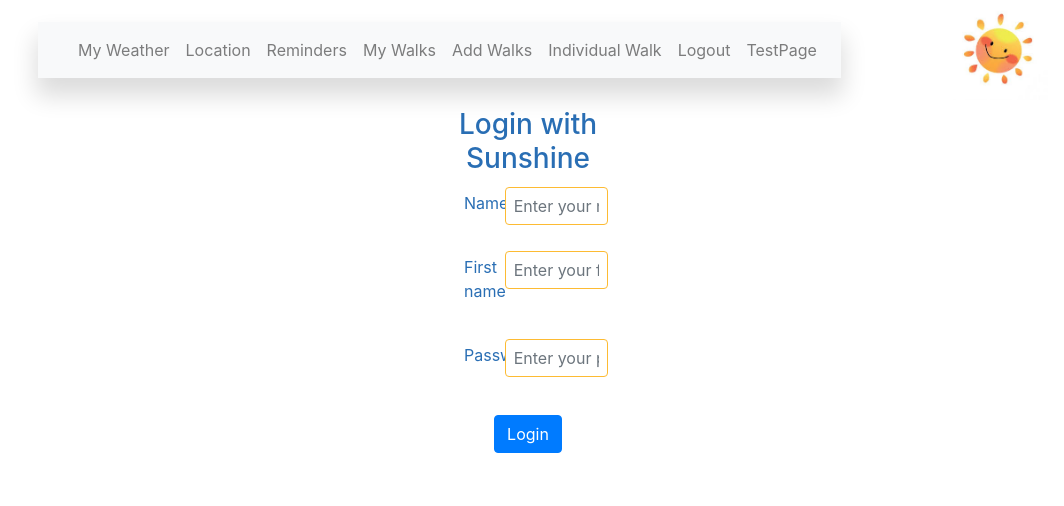
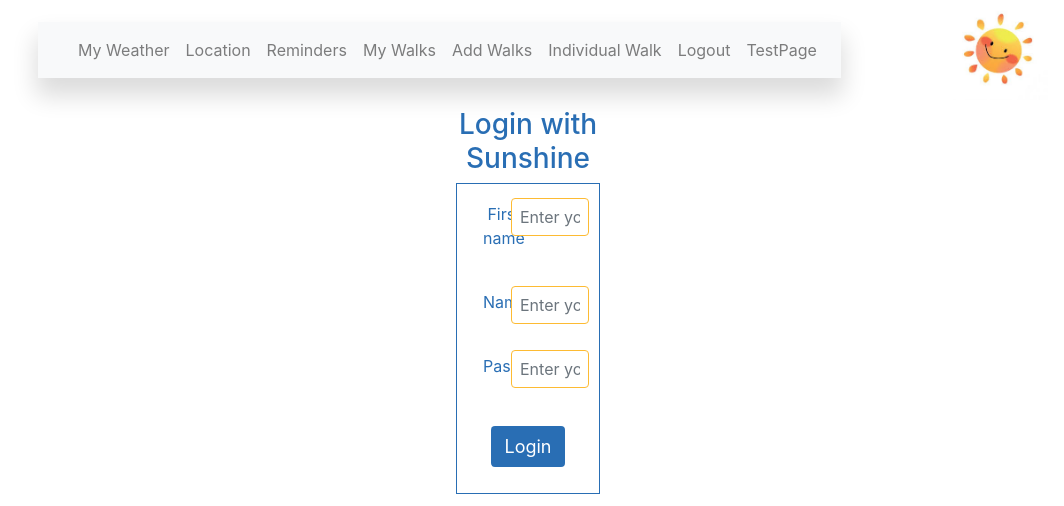
Before and after one commit to TR-SUNSHINE/Frontend, a React (Create React App) app: page /LoginPage in a window 1280 px wide. Shown: the top 506 px of the page, without its empty margins (17-1081 px from the left). Built offline with nearby package versions, Linux system fonts and the light colour scheme.

Commit message:
FEAT_LoginPage latest version

```diff
--- a/src/components/FormInput/FormInput.js
+++ b/src/components/FormInput/FormInput.js
@@ -8,7 +8,7 @@ import { Form } from "react-bootstrap";
 
 function FormInput({ labelInput, typeInput, nameInput, placeHolderInput }) {
 
-    console.log(labelInput, typeInput, nameInput, placeHolderInput);
+    // console.log(labelInput, typeInput, nameInput, placeHolderInput);
 
     const [text, setInput] = useState("");
 
--- a/src/components/LoginPage/LoginPage.css
+++ b/src/components/LoginPage/LoginPage.css
@@ -1,3 +1,4 @@
+
 .form-register {
   padding-block: 5px;
   color: #296eb4;
@@ -6,9 +7,6 @@
   border: 1px solid #296eb4;
 }
 
-.form-label {
-  text-align: left;
-}
 .Form.Control {
   border: 1px solid #fdbb33
   /* padding: 8px;
--- a/src/components/LoginPage/LoginPage.js
+++ b/src/components/LoginPage/LoginPage.js
@@ -9,11 +9,11 @@ import { Form } from "react-bootstrap";
 
 const LoginPage = () => {
     // const [users, setTasks] = useState([
-    //     { userFirstaName: 'Myriam', userName: "Thursch", password: "12345", id: '001' },
-    //     { userFirstaName: 'John', userName: "Smith", password: "12345", id: '002' },
-    //     { userFirstaName: 'Joan', userName: "Prijs", password: "12345", id: '003' },
-    //     { userFirstaName: 'Ana', userName: "Saunders", password: "12345", id: '004' },
-    // ])
+    //     { userFirstaName: "Myriam", userName: "Thursch", password: "12345", id: "001" },
+    //     { userFirstaName: "John", userName: "Smith", password: "12345", id: "002" },
+    //     { userFirstaName: "Joan", userName: "Prijs", password: "12345", id: "003" },
+    //     { userFirstaName: "Ana", userName: "Saunders", password: "12345", id: "004" },
+    // ]);
 
     const [userName, setName] = useState("");
     const [userFirstName, setFirstName] = useState("");
@@ -21,29 +21,20 @@ const LoginPage = () => {
 
 
     const handleClick = () => {
-        console.log("onclick", userName, userFirstName, userPassword);
+        // const item = users.filter(user => user.userFirstName === userFirstName)
+        //     .map(user => user.userName === userName)
+        //     .map(user => user.userFirstName === userFirstName);
+        const validInput = userName.length > 0 && userFirstName > 0 && userPassword.length > 0;
+        console.log("onClick", userName, userFirstName, userPassword, validInput);
     };
+
 
     return (
         <Row>
             <Col xs={12} sm={12} md={6}>
 
                 <h3 class="heading heading--main">Login with Sunshine</h3>
-
-                <Form className="form-xs={12} sm={12} md={6}register">
-                    <Form.Group className="form-row">
-                        <Col sm={4}>
-                            <Form.Label for="nameInput">Name</Form.Label>
-                        </Col>
-                        <Col sm={8}>
-                            <Form.Control
-                                type="small"
-                                name="userName"
-                                value={userName}
-                                onChange={(event) => setName(event.target.value)}
-                                placeholder="Enter your name" />
-                        </Col>
-                    </Form.Group>
+                <Form className="form-register">
 
                     <Form.Group className="form-row" sm={8}>
                         <Col sm={4}>
@@ -56,6 +47,20 @@ const LoginPage = () => {
                                 value={userFirstName}
                                 onChange={(event) => setFirstName(event.target.value)}
                                 placeholder="Enter your first name" />
+                        </Col>
+                    </Form.Group>
+
+                    <Form.Group className="form-row">
+                        <Col sm={4}>
+                            <Form.Label for="nameInput">Name</Form.Label>
+                        </Col>
+                        <Col sm={8}>
+                            <Form.Control
+                                type="small"
+                                name="userName"
+                                value={userName}
+                                onChange={(event) => setName(event.target.value)}
+                                placeholder="Enter your name" />
                         </Col>
                     </Form.Group>
 
@@ -77,11 +82,14 @@ const LoginPage = () => {
                     <Row>
                         <Col xs={12} >
                             <div className="button__container--center">
-                                <Button type="submit" onClick={handleClick} >Login</Button>
+
+                                {/* <Button type="submit" onClick={handleClick} disabled={!validateForm()}> Login </Button> */}
+                                <Button type="submit" variant="accessible" onClick={handleClick}> Login </Button>
                             </div>
                         </Col>
                     </Row>
                 </Form>
+
 
 
             </Col>
```
Lines whose indentation alone changed are shown as unchanged.
